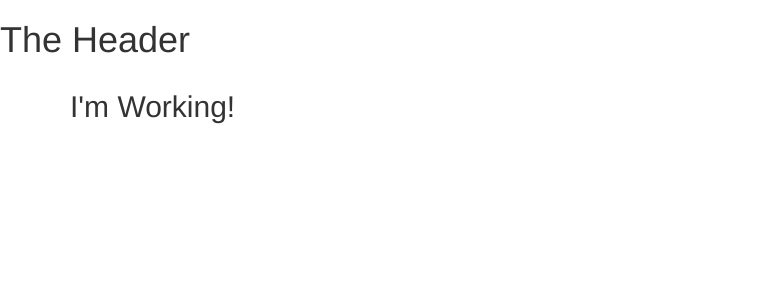
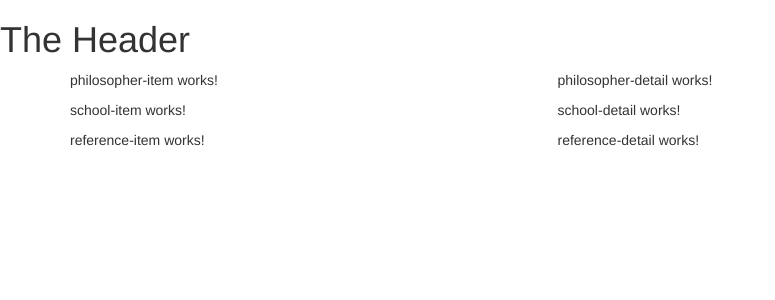
Before and after one commit to ajliebel/sophia, an Angular app: page / in a window 1280 px wide. Shown: the top 300 px of the page, without its empty margins (0-775 px from the left). Built offline with nearby package versions, Linux system fonts and the light colour scheme.

Commit message:
Added components

```diff
--- a/src/app/app.component.html
+++ b/src/app/app.component.html
@@ -2,7 +2,9 @@
 <div class="container">
   <div class="row">
     <div class="col-md-12">
-      <h2>I'm Working!</h2>
+      <app-philosophers></app-philosophers>
+      <app-schools></app-schools>
+      <app-references></app-references>
     </div>
   </div>
 </div>
--- a/src/app/philosophers/philosopher-list/philosopher-list.component.html
+++ b/src/app/philosophers/philosopher-list/philosopher-list.component.html
@@ -1 +1 @@
-<p>philosopher-list works!</p>
+<app-philosopher-item></app-philosopher-item>
--- a/src/app/philosophers/philosophers.component.html
+++ b/src/app/philosophers/philosophers.component.html
@@ -1 +1,8 @@
-<p>philosophers works!</p>
+<div class="row">
+   <div class="col-md-5">
+       <app-philosopher-list></app-philosopher-list>
+   </div>
+   <div class="col-md-7">
+       <app-philosopher-detail></app-philosopher-detail>
+   </div>
+</div>
--- a/src/app/references/reference-list/reference-list.component.html
+++ b/src/app/references/reference-list/reference-list.component.html
@@ -1 +1 @@
-<p>reference-list works!</p>
+<app-reference-item></app-reference-item>
--- a/src/app/references/references.component.html
+++ b/src/app/references/references.component.html
@@ -1 +1,8 @@
-<p>references works!</p>
+<div class="row">
+    <div class="col-md-5">
+        <app-reference-list></app-reference-list>
+    </div>
+    <div class="col-md-7">
+        <app-reference-detail></app-reference-detail>
+    </div>
+ </div>
--- a/src/app/schools/school-list/school-list.component.html
+++ b/src/app/schools/school-list/school-list.component.html
@@ -1 +1 @@
-<p>school-list works!</p>
+<app-school-item></app-school-item>
--- a/src/app/schools/schools.component.html
+++ b/src/app/schools/schools.component.html
@@ -1 +1,8 @@
-<p>schools works!</p>
+<div class="row">
+    <div class="col-md-5">
+        <app-school-list></app-school-list>
+    </div>
+    <div class="col-md-7">
+        <app-school-detail></app-school-detail>
+    </div>
+ </div>
```
